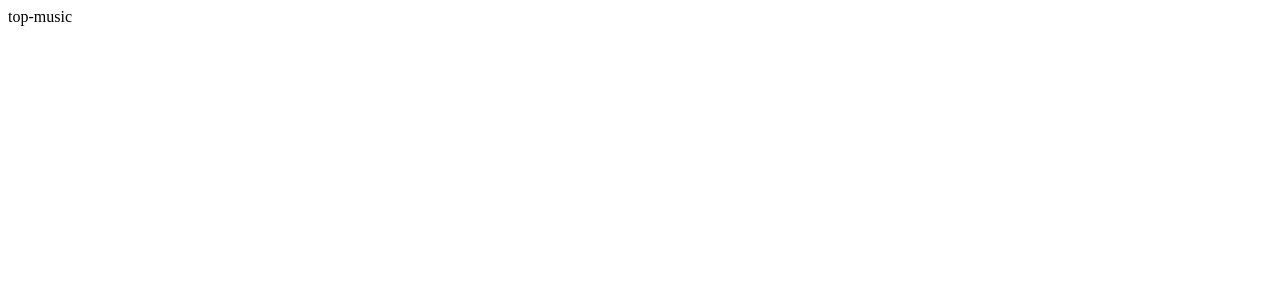
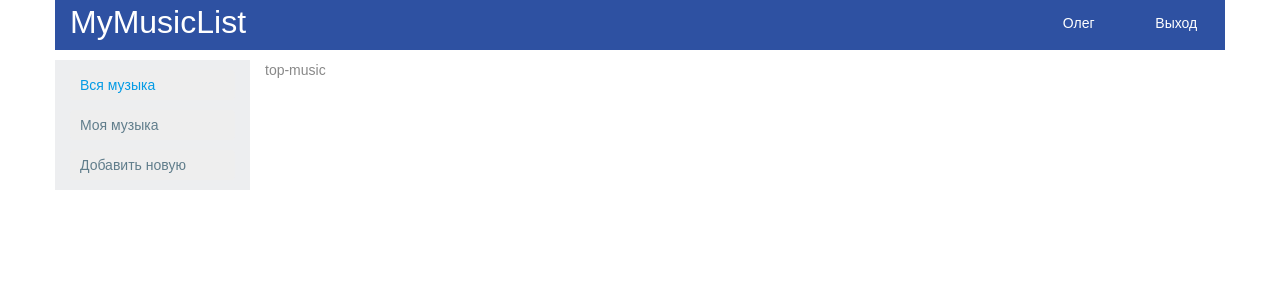
Before and after one commit to some-body/web-lab-client, an Angular app: page /top in a window 1280 px wide. Shown: the top 300 px of the page. Built offline with nearby package versions, Linux system fonts and the light colour scheme.

Commit message:
Роутинг дополнен. Оформлена главная страница.

```diff
--- /dev/null
+++ b/src/app/main-page/main-page.component.css
@@ -0,0 +1,28 @@
+.head-block {
+    background: #2e51a2;
+    color: #fff;
+    margin-bottom: 1px;
+    height: 50px;
+    margin-bottom: 10px;
+}
+.head-block a {
+    color: #fff;
+}
+.head-block .service-name a {
+    text-decoration: none;
+}
+.left-sidebar {
+    background-color: rgb(237, 238, 240);
+}
+.service-name {
+    height: 100%;
+    font-size: 24pt;
+}
+.left-sidebar a {
+    display: block;
+    margin-bottom: 10px;
+}
+.header-menu-item {
+    padding-top: 13px;
+    text-align: center;
+}
--- a/src/app/main-page/main-page.component.html
+++ b/src/app/main-page/main-page.component.html
@@ -1 +1,25 @@
-<router-outlet></router-outlet>
+<div class="container">
+    <div class="row head-block">
+        <div class="col-md-10 service-name">
+            <a routerLink="/top">MyMusicList</a>
+        </div>
+        <div class="col-md-1 header-menu-item">
+            <a routerLink="/user">Олег</a>
+        </div>
+        <div class="col-md-1 header-menu-item">
+            Выход
+        </div>
+    </div>
+    <div class="row">
+        <div class="col-md-2 left-sidebar">
+            <nav>
+                <a routerLink="/top" routerLinkActive="active">Вся музыка</a>
+                <a routerLink="/my-music" routerLinkActive="active">Моя музыка</a>
+                <a routerLink="/add-new" routerLinkActive="active">Добавить новую</a>
+            </nav>
+        </div>
+        <div class="col-md-10 content">
+            <router-outlet></router-outlet>
+        </div>
+    </div>
+</div>
--- a/src/index.html
+++ b/src/index.html
@@ -2,13 +2,13 @@
 <html>
 <head>
   <meta charset="utf-8">
-  <title>MyApp</title>
+  <title>MyMusicList</title>
   <base href="/">
 
   <meta name="viewport" content="width=device-width, initial-scale=1">
   <link rel="icon" type="image/x-icon" href="favicon.ico">
 </head>
 <body>
-  <app-root>Loading...</app-root>
+  <app-root>Загрузка...</app-root>
 </body>
 </html>
--- a/src/styles.css
+++ b/src/styles.css
@@ -1 +1,120 @@
-/* You can add global styles to this file, and also import other style files */
+/* Master Styles */
+h1 {
+  color: #369;
+  font-family: Arial, Helvetica, sans-serif;
+  font-size: 250%;
+}
+h2, h3 {
+  color: #444;
+  font-family: Arial, Helvetica, sans-serif;
+  font-weight: lighter;
+}
+body, input[text], button {
+  color: #888;
+  font-family: Cambria, Georgia;
+}
+a {
+  cursor: pointer;
+  cursor: hand;
+}
+button {
+  font-family: Arial;
+  background-color: #eee;
+  border: none;
+  padding: 5px 10px;
+  border-radius: 4px;
+  cursor: pointer;
+  cursor: hand;
+}
+button:hover {
+  background-color: #cfd8dc;
+}
+button:disabled {
+  background-color: #eee;
+  color: #aaa;
+  cursor: auto;
+}
+
+/* Navigation link styles */
+nav a {
+  padding: 5px 10px;
+  text-decoration: none;
+  margin-right: 10px;
+  margin-top: 10px;
+  display: inline-block;
+  background-color: #eee;
+  border-radius: 4px;
+  text-decoration: none;
+  width: 100%;
+}
+nav a:visited, nav a:link {
+  color: #607D8B;
+  text-decoration: none;
+}
+nav a:hover {
+  color: #039be5;
+  background-color: #CFD8DC;
+  text-decoration: none;
+}
+nav a.active {
+  color: #039be5;
+}
+
+/* items class */
+.items {
+  margin: 0 0 2em 0;
+  list-style-type: none;
+  padding: 0;
+  width: 24em;
+}
+.items li {
+  cursor: pointer;
+  position: relative;
+  left: 0;
+  background-color: #EEE;
+  margin: .5em;
+  padding: .3em 0;
+  height: 1.6em;
+  border-radius: 4px;
+}
+.items li:hover {
+  color: #607D8B;
+  background-color: #DDD;
+  left: .1em;
+}
+.items li.selected {
+  background-color: #CFD8DC;
+  color: white;
+}
+.items li.selected:hover {
+  background-color: #BBD8DC;
+}
+.items .text {
+  position: relative;
+  top: -3px;
+}
+.items .badge {
+  display: inline-block;
+  font-size: small;
+  color: white;
+  padding: 0.8em 0.7em 0 0.7em;
+  background-color: #607D8B;
+  line-height: 1em;
+  position: relative;
+  left: -1px;
+  top: -4px;
+  height: 1.8em;
+  margin-right: .8em;
+  border-radius: 4px 0 0 4px;
+}
+/* everywhere else */
+* {
+  font-family: Arial, Helvetica, sans-serif;
+}
+
+
+/*
+Copyright 2017 Google Inc. All Rights Reserved.
+Use of this source code is governed by an MIT-style license that
+can be found in the LICENSE file at http://angular.io/license
+*/
```
Also changed, not shown: src/app/app.module.ts (+11 -2 lines), src/app/main-page/main-page.component.ts (+4 -3 lines), .angular-cli.json.
